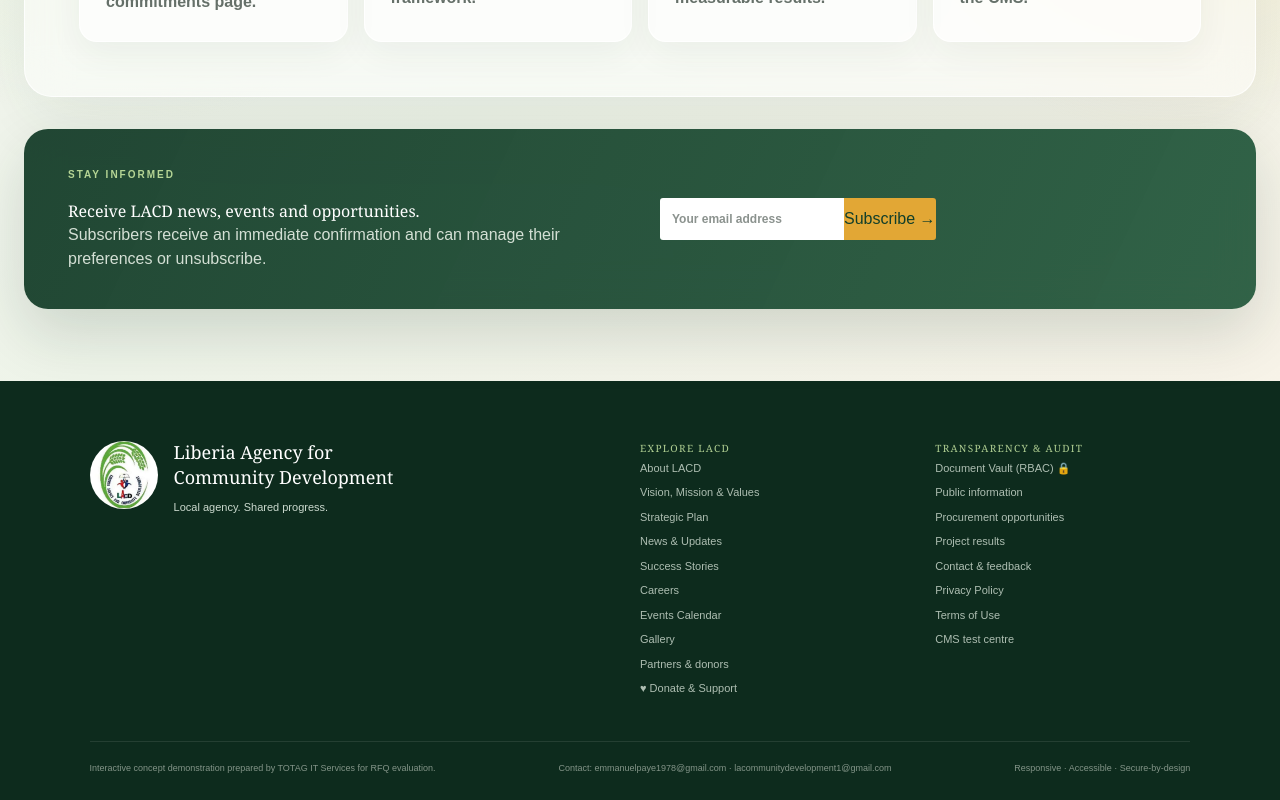
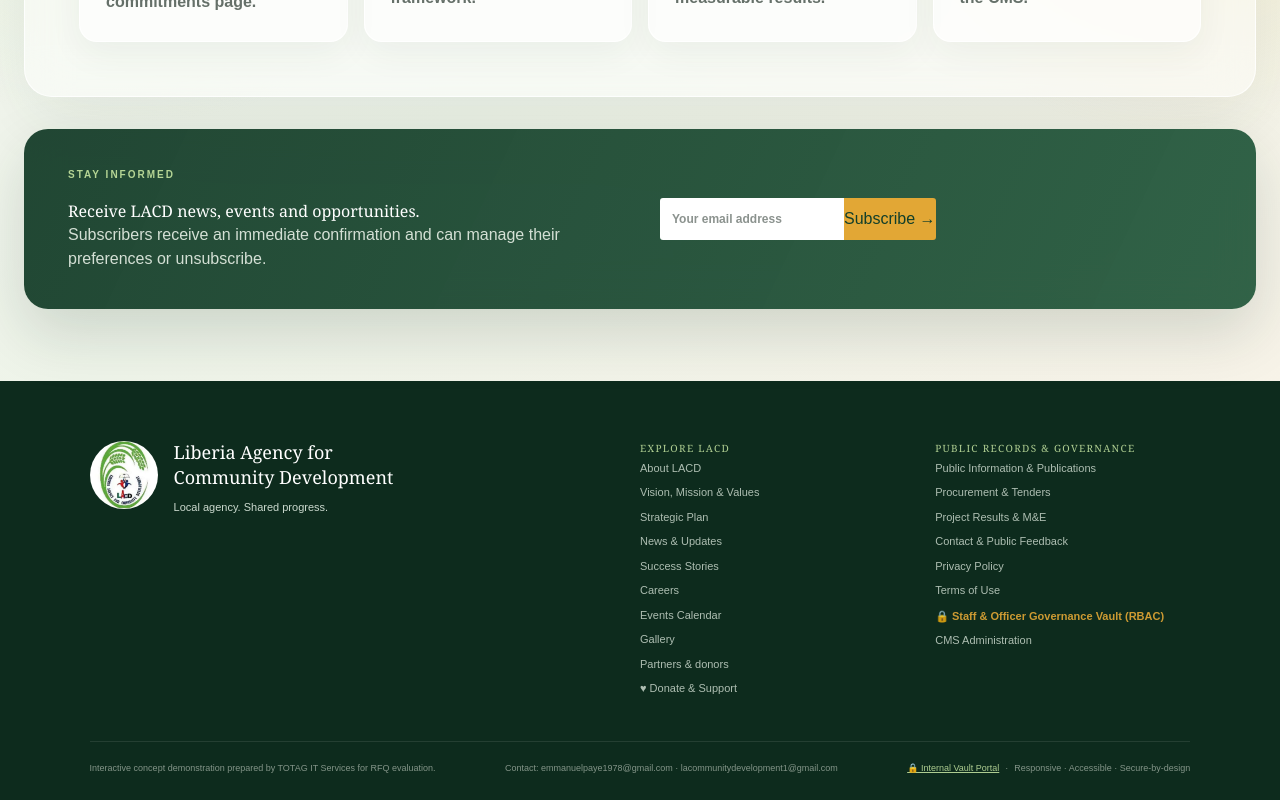
Before and after one commit to totagits/LACD-Platform, a Next.js app: page / in a window 1280 px wide. Shown: the part 1945-2745 px from the top of the page. Built offline with nearby package versions, Linux system fonts and the light colour scheme.

Commit message:
fix(nav): move Vault from primary nav to discreet internal officer footer portal

```diff
--- a/app/globals.css
+++ b/app/globals.css
@@ -2165,3 +2165,36 @@
   color: #2d3748;
   cursor: pointer;
 }
+
+/* Discreet internal vault links in footer */
+.footer-vault-link {
+  color: #e2a735 !important;
+  font-weight: 700;
+  display: inline-flex;
+  align-items: center;
+  gap: 6px;
+  opacity: 0.9;
+  transition: opacity 0.2s ease, transform 0.2s ease;
+}
+.footer-vault-link:hover {
+  opacity: 1;
+  text-decoration: underline;
+  transform: translateX(2px);
+}
+.footer-discreet-links {
+  display: inline-flex;
+  align-items: center;
+  gap: 6px;
+}
+.discreet-vault-btn {
+  background: none;
+  border: 0;
+  padding: 0;
+  font-size: 9px;
+  color: #aecd91;
+  cursor: pointer;
+  text-decoration: underline;
+}
+.discreet-vault-btn:hover {
+  color: #fff;
+}
--- a/app/page.tsx
+++ b/app/page.tsx
@@ -1445,12 +1445,11 @@
           <button onClick={() => navigate("resources")}>Public information</button>
           <button onClick={() => navigate("procurement")}>Procurement</button>
           <button onClick={() => navigate("contact")}>Contact</button>
-          <button className={`nav-vault-pill ${view==="vault"?"active":""}`} onClick={() => navigate("vault")}>Vault 🔒</button>
           <button className={`nav-donate-pill ${view==="donate"?"active":""}`} onClick={() => navigate("donate")}>♥ Donate</button>
         </nav>
         <form className="header-search" onSubmit={(e) => { e.preventDefault(); if (siteQuery.trim()) navigate("search"); }}><label><span className="sr-only">Search the LACD website</span><input value={siteQuery} onChange={(e) => setSiteQuery(e.target.value)} placeholder="Search" /></label><button aria-label="Search">⌕</button></form>
         <button className="nav-cta" onClick={() => staffLoggedIn ? navigate("admin") : setLoginOpen(true)}>{staffLoggedIn ? "Dashboard" : "Staff sign in"}</button>
-        <details className="mobile-menu"><summary>Menu</summary><div>{[{v:"home",t:"Home"},{v:"about",t:"About LACD"},{v:"vision",t:"Vision & mission"},{v:"strategy",t:"Strategic Plan"},{v:"programmes",t:"Programmes"},{v:"projects",t:"Projects"},{v:"vault",t:"Document Vault 🔒 (RBAC)"},{v:"donate",t:"♥ Donate / Support"},{v:"news",t:"News & stories"},{v:"careers",t:"Careers"},{v:"events",t:"Events"},{v:"gallery",t:"Gallery"},{v:"resources",t:"Public information"},{v:"procurement",t:"Procurement"},{v:"contact",t:"Contact"}].map(x=><button key={x.v} onClick={()=>navigate(x.v as View)}>{x.t}</button>)}</div></details>
+        <details className="mobile-menu"><summary>Menu</summary><div>{[{v:"home",t:"Home"},{v:"about",t:"About LACD"},{v:"vision",t:"Vision & mission"},{v:"strategy",t:"Strategic Plan"},{v:"programmes",t:"Programmes"},{v:"projects",t:"Projects"},{v:"donate",t:"♥ Donate / Support"},{v:"news",t:"News & stories"},{v:"careers",t:"Careers"},{v:"events",t:"Events"},{v:"gallery",t:"Gallery"},{v:"resources",t:"Public information"},{v:"procurement",t:"Procurement"},{v:"contact",t:"Contact"}].map(x=><button key={x.v} onClick={()=>navigate(x.v as View)}>{x.t}</button>)}</div></details>
       </header>
       {loginOpen && <div className="login-overlay" role="dialog" aria-modal="true" aria-label="LACD staff sign in"><form className="login-card" onSubmit={e=>{e.preventDefault();setStaffLoggedIn(true);setLoginOpen(false);setAdminPanel(rolePanels[staffRole][0]);navigate("admin");alert(`Signed in as ${staffRole}. Your dashboard shows only authorized tools.`)}}><button type="button" className="login-close" onClick={()=>setLoginOpen(false)}>Close ×</button><img src={asset("/lacd-logo.jpg")} alt="LACD" /><p className="eyebrow">Secure staff portal demonstration</p><h2>Sign in to your workspace</h2><label>Demo role<select value={staffRole} onChange={e=>setStaffRole(e.target.value as StaffRole)}><option>Administrator</option><option>Content Editor</option><option>Programme Author</option><option>Procurement Publisher</option><option>Analytics Viewer</option></select></label><label>Email address<input required type="email" defaultValue="admin@lacd.demo" /></label><label>Password<input required type="password" defaultValue="Demo@2026" /></label><button className="button primary">Sign in and open dashboard →</button><small>Evaluator sandbox: select any role to inspect its role-based access. Production authentication will use LACD-approved identity controls.</small></form></div>}
 
@@ -1873,8 +1872,8 @@
       <footer>
         <div className="footer-brand"><img src={asset("/lacd-logo.jpg")} alt="" /><div><b>Liberia Agency for<br />Community Development</b><p>Local agency. Shared progress.</p></div></div>
         <div><h3>Explore LACD</h3><button onClick={() => navigate("about")}>About LACD</button><button onClick={() => navigate("vision")}>Vision, Mission & Values</button><button onClick={() => navigate("strategy")}>Strategic Plan</button><button onClick={() => navigate("news")}>News & Updates</button><button onClick={() => navigate("stories")}>Success Stories</button><button onClick={() => navigate("careers")}>Careers</button><button onClick={() => navigate("events")}>Events Calendar</button><button onClick={() => navigate("gallery")}>Gallery</button><button onClick={() => navigate("partners")}>Partners & donors</button><button onClick={() => navigate("donate")}>♥ Donate & Support</button></div>
-        <div><h3>Transparency & Audit</h3><button onClick={() => navigate("vault")}>Document Vault (RBAC) 🔒</button><button onClick={() => navigate("resources")}>Public information</button><button onClick={() => navigate("procurement")}>Procurement opportunities</button><button onClick={() => navigate("projects")}>Project results</button><button onClick={() => navigate("contact")}>Contact & feedback</button><button onClick={() => navigate("privacy")}>Privacy Policy</button><button onClick={() => navigate("terms")}>Terms of Use</button><button onClick={() => navigate("admin")}>CMS test centre</button></div>
-        <div className="footer-bottom"><span>Interactive concept demonstration prepared by TOTAG IT Services for RFQ evaluation.</span><span>Contact: emmanuelpaye1978@gmail.com · lacommunitydevelopment1@gmail.com</span><span>Responsive · Accessible · Secure-by-design</span></div>
+        <div><h3>Public Records & Governance</h3><button onClick={() => navigate("resources")}>Public Information & Publications</button><button onClick={() => navigate("procurement")}>Procurement & Tenders</button><button onClick={() => navigate("projects")}>Project Results & M&E</button><button onClick={() => navigate("contact")}>Contact & Public Feedback</button><button onClick={() => navigate("privacy")}>Privacy Policy</button><button onClick={() => navigate("terms")}>Terms of Use</button><button className="footer-vault-link" onClick={() => navigate("vault")}>🔒 Staff & Officer Governance Vault (RBAC)</button><button onClick={() => navigate("admin")}>CMS Administration</button></div>
+        <div className="footer-bottom"><span>Interactive concept demonstration prepared by TOTAG IT Services for RFQ evaluation.</span><span>Contact: emmanuelpaye1978@gmail.com · lacommunitydevelopment1@gmail.com</span><span className="footer-discreet-links"><button onClick={() => navigate("vault")} className="discreet-vault-btn">🔒 Internal Vault Portal</button> · <span>Responsive · Accessible · Secure-by-design</span></span></div>
       </footer>
     </main>
   );
```
